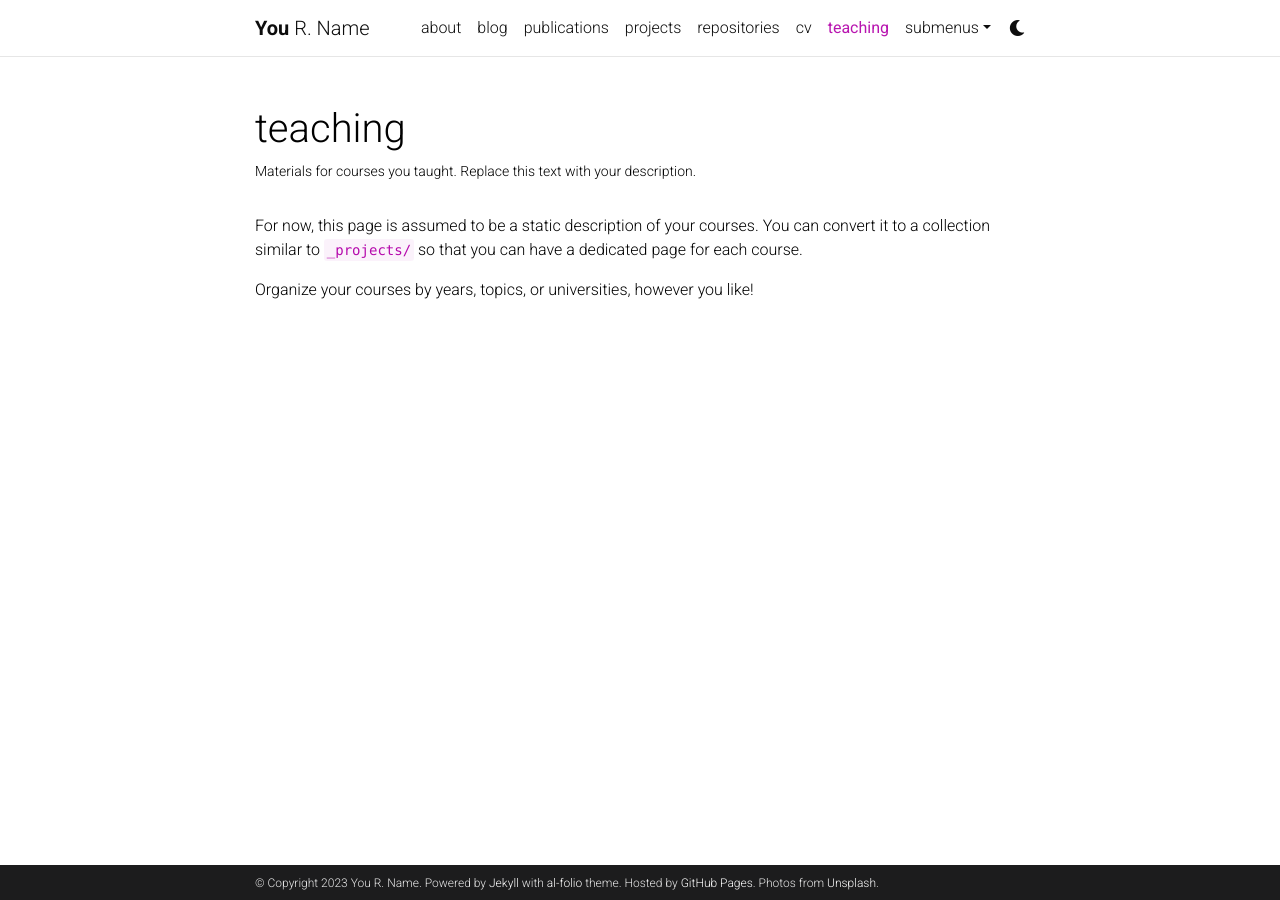
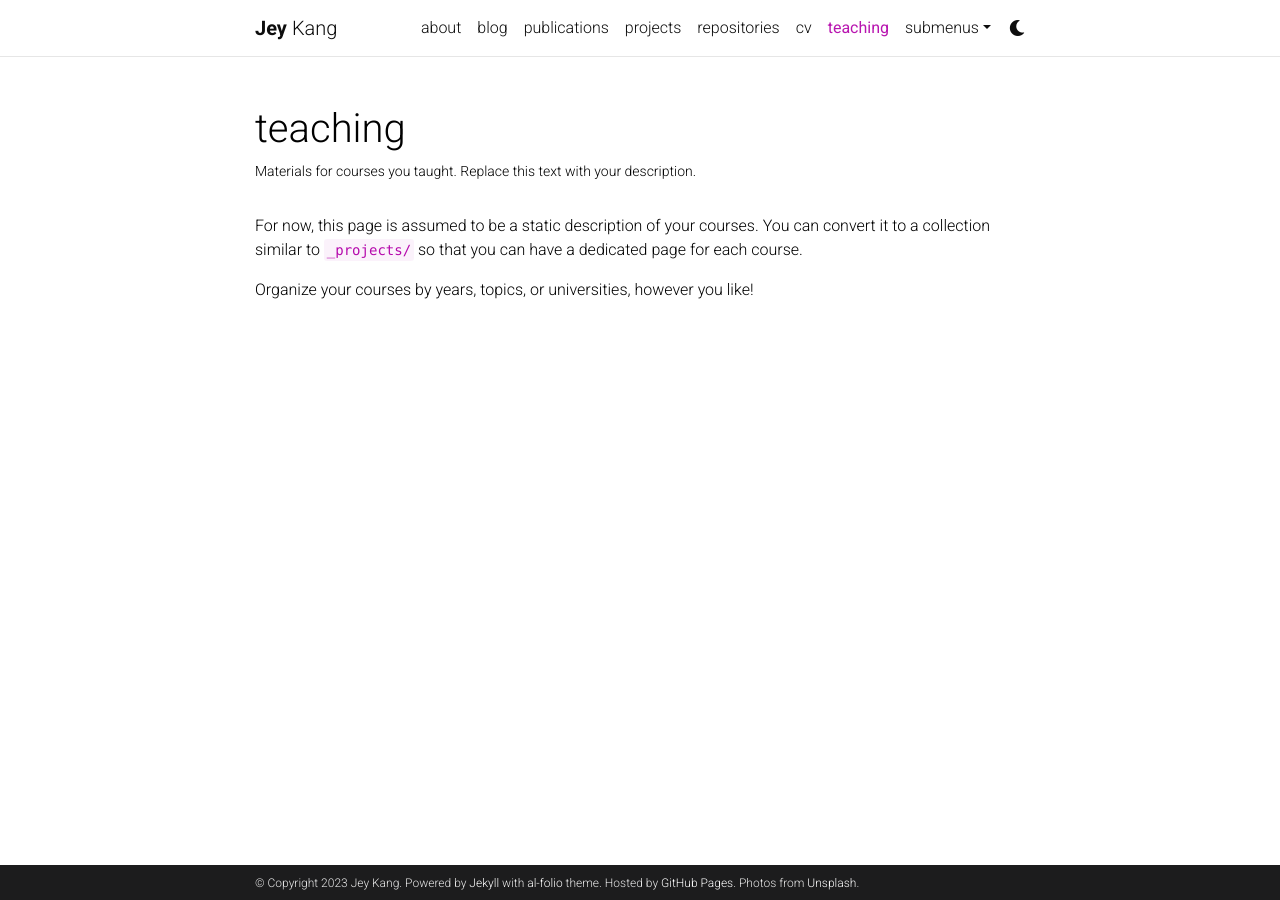
Before and after one commit to jeykang/al-folio-copy, a Jekyll site: the page built from _pages/teaching.md, in a window 1280 px wide. Built offline with Jekyll 4.4.1, drawn with Linux system fonts in a browser that asks for light colours; comment, search, counter and statistics services are not loaded; a style sheet for code colours, icons or effects is not loaded.

Commit message:
setting up autodeploy

```diff
--- a/_config.yml
+++ b/_config.yml
@@ -3,10 +3,10 @@
 # -----------------------------------------------------------------------------
 
 title: blank # the website title (if blank, full name will be used instead)
-first_name: You
-middle_name: R.
-last_name: Name
-email: you@example.com
+first_name: Jey
+middle_name:
+last_name: Kang
+email: jey.kang@gm.gist.ac.kr
 description: > # the ">" symbol means to ignore newlines until "footer_text:"
   A simple, whitespace theme for academics. Based on [*folio](https://github.com/bogoli/-folio) design.
 footer_text: >
@@ -18,8 +18,8 @@
 lang: en # the language of your site (for example: en, fr, cn, ru, etc.)
 icon: ⚛️  # the emoji used as the favicon (alternatively, provide image name in /assets/img/)
 
-url: https://alshedivat.github.io # the base hostname & protocol for your site
-baseurl: /al-folio # the subpath of your site, e.g. /blog/
+url: https://jeykang.github.io # the base hostname & protocol for your site
+baseurl: # the subpath of your site, e.g. /blog/
 last_updated: false # set to true if you want to display last updated in the footer
 impressum_path:  # set to path to include impressum link in the footer, use the same path as permalink in a page, helps to conform with EU GDPR
 
```
